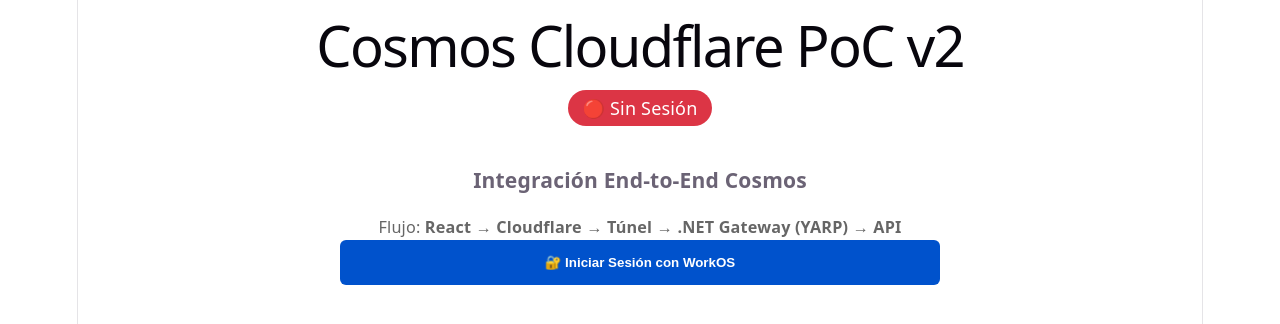
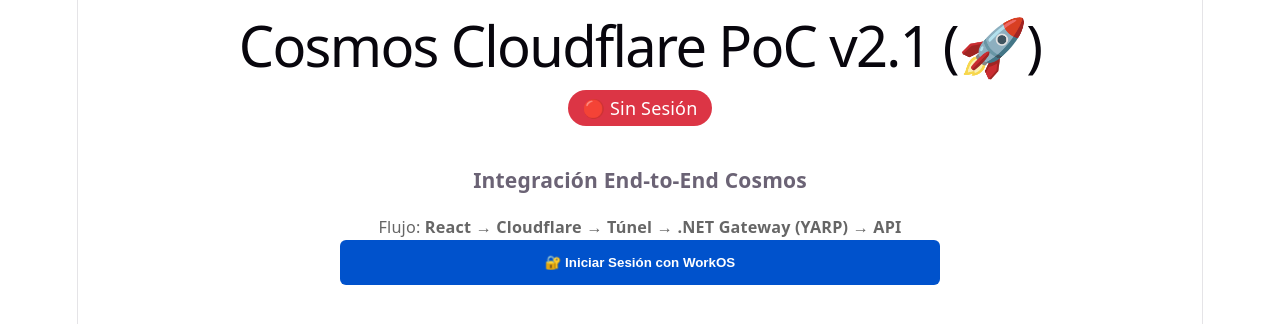
Before and after one commit to didierymartinez/poc-frontdoor, a React (Vite) app in the folder front/contabilidad/: page / in a window 1280 px wide. Shown: the top 324 px of the page. Built offline with nearby package versions, Linux system fonts and the light colour scheme.

Commit message:
validación front

```diff
--- a/front/contabilidad/src/App.jsx
+++ b/front/contabilidad/src/App.jsx
@@ -70,7 +70,7 @@
 
   return (
     <div className="container">
-      <h1>Cosmos Cloudflare PoC v2</h1>
+      <h1>Cosmos Cloudflare PoC v2.1 (🚀)</h1>
       <div className="status-badge" style={{ background: token ? '#28a745' : '#dc3545', padding: '5px 15px', borderRadius: '20px', display: 'inline-block', marginBottom: '20px', color: 'white' }}>
         {token ? '🟢 Sesión Activa' : '🔴 Sin Sesión'}
       </div>
```
